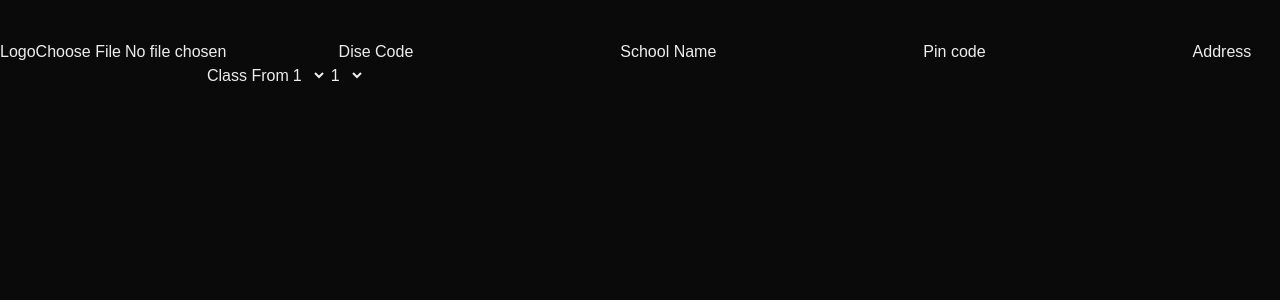
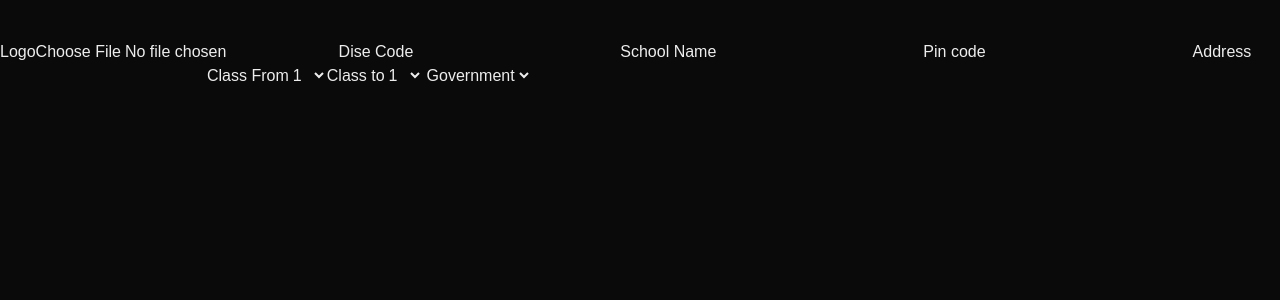
Before and after one commit to adityarwt1/School-Management-app-nextjs-mongodb, a Next.js app: page /registerSchool in a window 1280 px wide. Shown: the top 300 px of the page. Built offline with nearby package versions, Linux system fonts and the light colour scheme.

Commit message:
school is done

```diff
--- a/app/(school)/registerSchool/page.tsx
+++ b/app/(school)/registerSchool/page.tsx
@@ -17,6 +17,7 @@ const RegisterScholPage = () => {
         schoolName:"",
         to:12,
     })
+    console.log(data)
     const [isLoading, setIsloading] = useState<boolean>(false)
     const [error, setError] = useState<string>("")
     const [imageLoading, setImageLoading] = useState<boolean>(false)
@@ -57,9 +58,11 @@ const RegisterScholPage = () => {
 
     const handleSelectChange = (e:ChangeEvent<HTMLSelectElement>)=>{
         const {name, value} = e.target
+        console.log({name, value})
+        console.log(name === govtField)
         setData(prev=> ({
             ...prev,
-            [name]:numField.includes(name) ? Number(value):name == govtField ? Boolean(value) : value
+            [name]:numField.includes(name) ? Number(value): value == "false" ? false : true
         }))
     }
 
@@ -115,6 +118,7 @@ const RegisterScholPage = () => {
             </>
           ))}
         </select>
+        <label htmlFor="to">Class to</label>
         <select name="to" id="to" onChange={handleSelectChange}>
           {[...new Array(12)].map((ele, index) => (
             <>
@@ -123,6 +127,11 @@ const RegisterScholPage = () => {
           ))}
         </select>
 
+        <select name="govt" id="govt" onChange={handleSelectChange}>
+          <option value="true">Government</option>
+          <option value="false">Private</option>
+        </select>
+
       </form>
     </div>
   );
```
